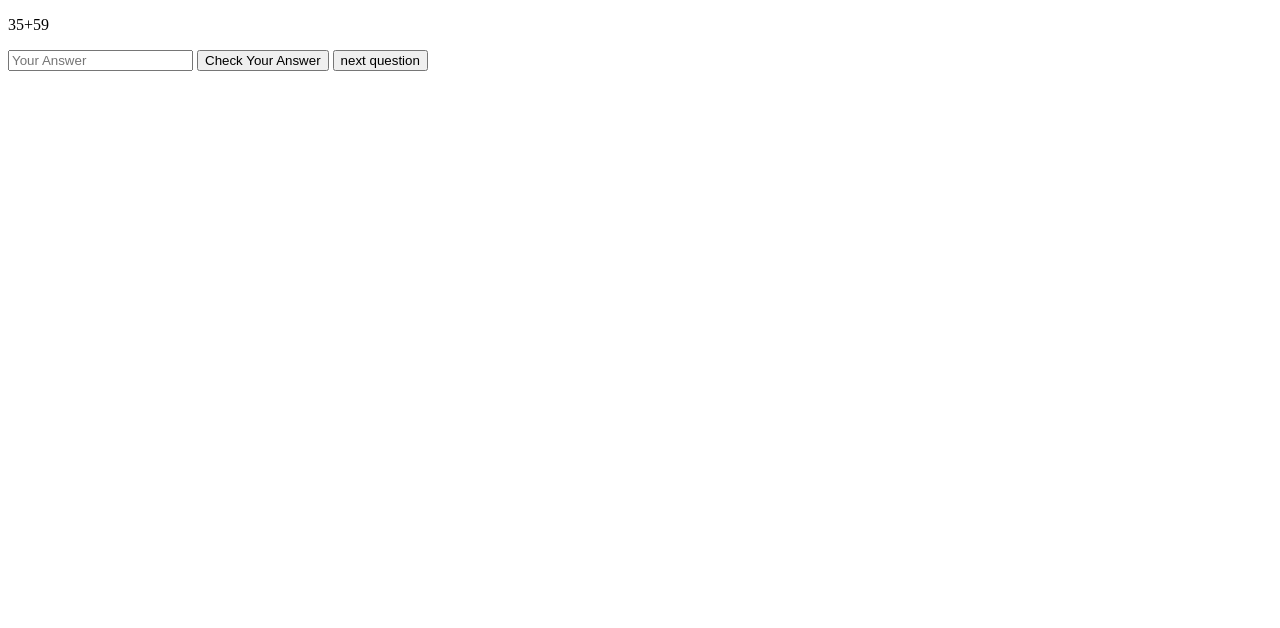
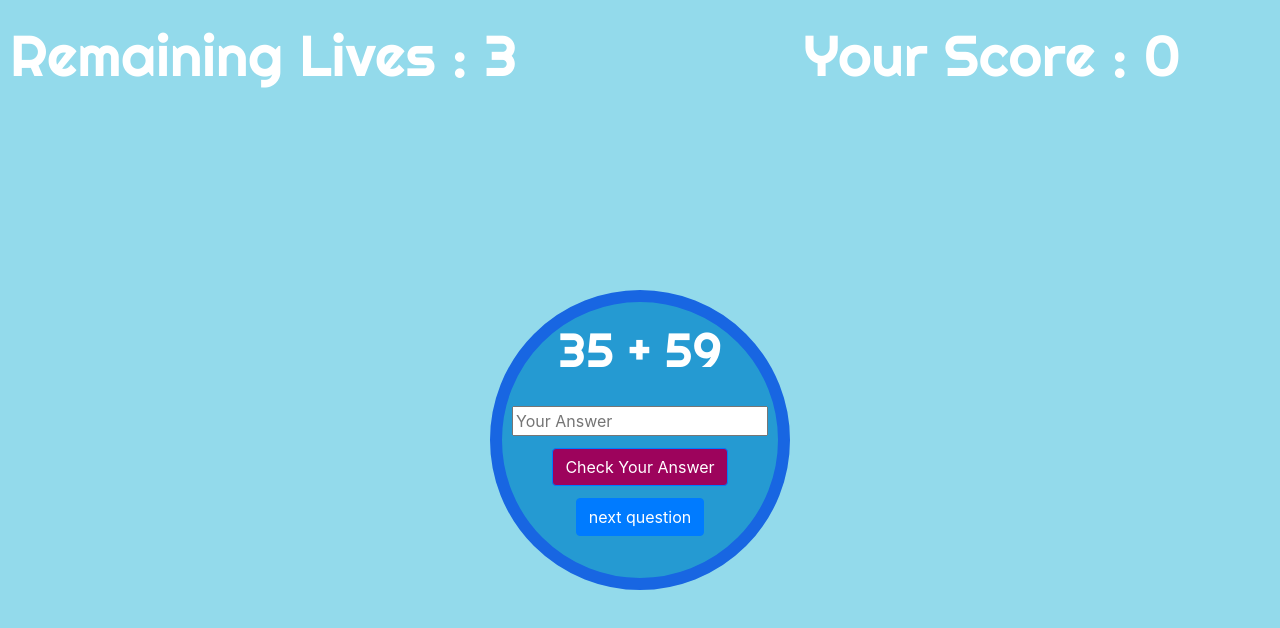
Before and after one commit to IjunaidI/Math-Practice, a plain HTML site: page index.html in a window 1280 px wide. Drawn offline with nearby package versions, Linux system fonts and the light colour scheme.

Commit message:
styles and fixes

```diff
--- a/index.html
+++ b/index.html
@@ -5,19 +5,46 @@
 	<meta http-equiv="X-UA-Compatible" content="IE=edge">
 	<title>Page Title</title>
 	<meta name="viewport" content="width=device-width, initial-scale=1">
-    <link rel="stylesheet" type="text/css" media="screen" href="style.css" />
+	<link rel="stylesheet" type="text/css" media="screen" href="style.css">
+	<link rel="stylesheet" href="https://stackpath.bootstrapcdn.com/bootstrap/4.1.2/css/bootstrap.min.css" integrity="sha384-Smlep5jCw/wG7hdkwQ/Z5nLIefveQRIY9nfy6xoR1uRYBtpZgI6339F5dgvm/e9B" crossorigin="anonymous">
+	<link href="https://fonts.googleapis.com/css?family=Righteous" rel="stylesheet">
 
 </head>
 <body>
-<div>
+	<div id="well">
+	<div id="lives"></div>
+	<div id="score"></div>
+	</div>
+	<div class="allign">
+		<div class="card mycard">
+
 			<div class="question">
 
 			</div>
-    <input type="number" placeholder="Your Answer">
-    <button onclick="check()">Check Your Answer</button>
-    <button onclick="nextQ()">next question</button>
+			<div class="card-body">
 
+
+
+				<input type="number" placeholder="Your Answer" class="myInput">
+
+				<button onclick="check()" class="btn btn-primary d-flex justify-content-center mr-auto ml-auto button1">
+					Check Your Answer
+				</button>
+
+				<button onclick="nextQ()" class="btn btn-primary d-flex justify-content-center mr-auto ml-auto button2">
+					next question
+				</button>
+			</div>
+		</div>
 	</div>
 </body>
+
+
+
+
+
+<script src="https://code.jquery.com/jquery-3.3.1.slim.min.js" integrity="sha384-q8i/X+965DzO0rT7abK41JStQIAqVgRVzpbzo5smXKp4YfRvH+8abtTE1Pi6jizo" crossorigin="anonymous"></script>
+<script src="https://cdnjs.cloudflare.com/ajax/libs/popper.js/1.14.3/umd/popper.min.js" integrity="sha384-ZMP7rVo3mIykV+2+9J3UJ46jBk0WLaUAdn689aCwoqbBJiSnjAK/l8WvCWPIPm49" crossorigin="anonymous"></script>
+<script src="https://stackpath.bootstrapcdn.com/bootstrap/4.1.2/js/bootstrap.min.js" integrity="sha384-o+RDsa0aLu++PJvFqy8fFScvbHFLtbvScb8AjopnFD+iEQ7wo/CG0xlczd+2O/em" crossorigin="anonymous"></script>
 <script src="script.js"></script>
 </html>
--- a/script.js
+++ b/script.js
@@ -1,9 +1,10 @@
-
+let score = 0;
+let lives = 3;
 let question1;
 let question2;
 function print(){
 	let question = document.querySelector(".question");
-	question.innerHTML = "<p>" + question1 + "+" + question2 + "</p>";
+	question.innerHTML = "<p>" + question1 + " + " + question2 + "</p>";
 }
 function nextQ(){
 	question1 = Math.round(Math.random()*100);
@@ -11,18 +12,44 @@ function nextQ(){
 	print();
 }
 nextQ();
+function totalScore(){
+    scoreP = document.querySelector("#score");
+    scoreP.innerHTML = "<p>" + "Your Score : " + score + "</p>";
+}
+function livesRemain(){
+    livesP = document.querySelector("#lives");
+    livesP.innerHTML = "<p>" + "Remaining Lives : " + lives + "</p>";
+}
+livesRemain();
 function check(){
 
     let myAnswer = document.querySelector("input").value;
     let answer = question1 + question2;
-
+if (lives != 0) {
     if(myAnswer == answer){
         alert("You are correct");
         nextQ();
+        ++score;
+        totalScore();
     }
     else{
-        alert("You are Wrong")
+       lives--;
+       livesRemain();
+       lostCheck();
     }
+    }
+    else{
+        alert("you lose")
+    }
+function lostCheck(){
+    if (lives == 0) {
+        alert("you lose")
+    }
+    else{
+        console.log("going")
+    }
+}
 
 
 }
+totalScore();
--- /dev/null
+++ b/style.css
@@ -0,0 +1,56 @@
+body{
+	background-color: #93DAEB!important;
+}
+.allign{
+
+	display: flex;
+	justify-content: center;
+	align-items: center;
+	margin-left: auto;
+	margin-right:auto;
+	margin-top: 15%;
+
+}
+.mycard{
+	border-radius: 1000px!important;
+	height: 300px;
+	width: 300px;
+	justify-content: center!important;
+	align-items: center!important;
+	background-color: #259AD2!important;
+	border : 12px solid #1866E2!important;
+}
+.myInput{
+	margin-bottom: 12px;
+
+}
+
+
+
+.button1{
+	margin-bottom: 12px;
+	background-color: #9D035C!important;
+}
+p{
+	font-family: 'Righteous', cursive;
+	font-size: 3em;
+	padding-top: 12px;
+	margin-bottom: 0px!important;
+	color: white;
+}
+#score{
+	display:inline-flex;
+	justify-content: flex-end!important;
+	align-items: flex-end!important;
+	margin-right: 10px;
+	font-size: 1.5vw;
+}
+#lives{
+	display:inline-flex;
+	justify-content: flex-start;
+	align-items: flex-start;
+	margin-left: 10px;
+	margin-right: 22%;
+	font-size: 1.5vw;
+
+}
```
Lines whose indentation alone changed are shown as unchanged.
